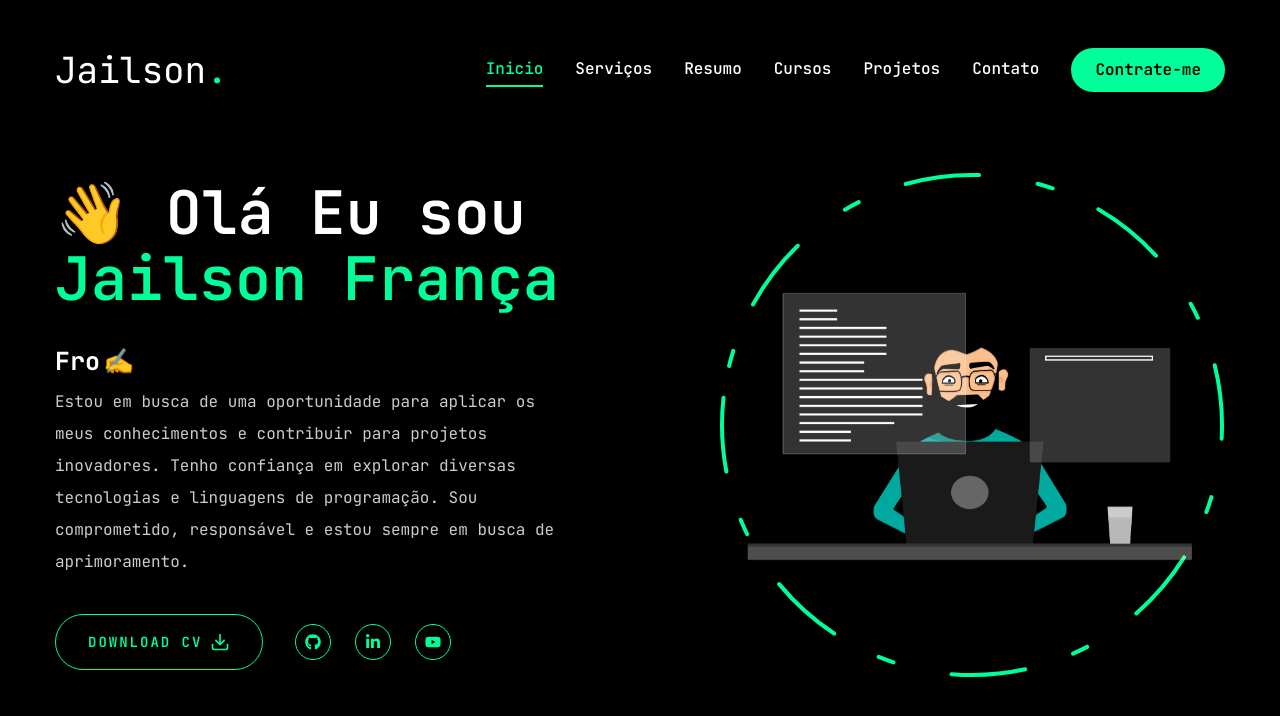
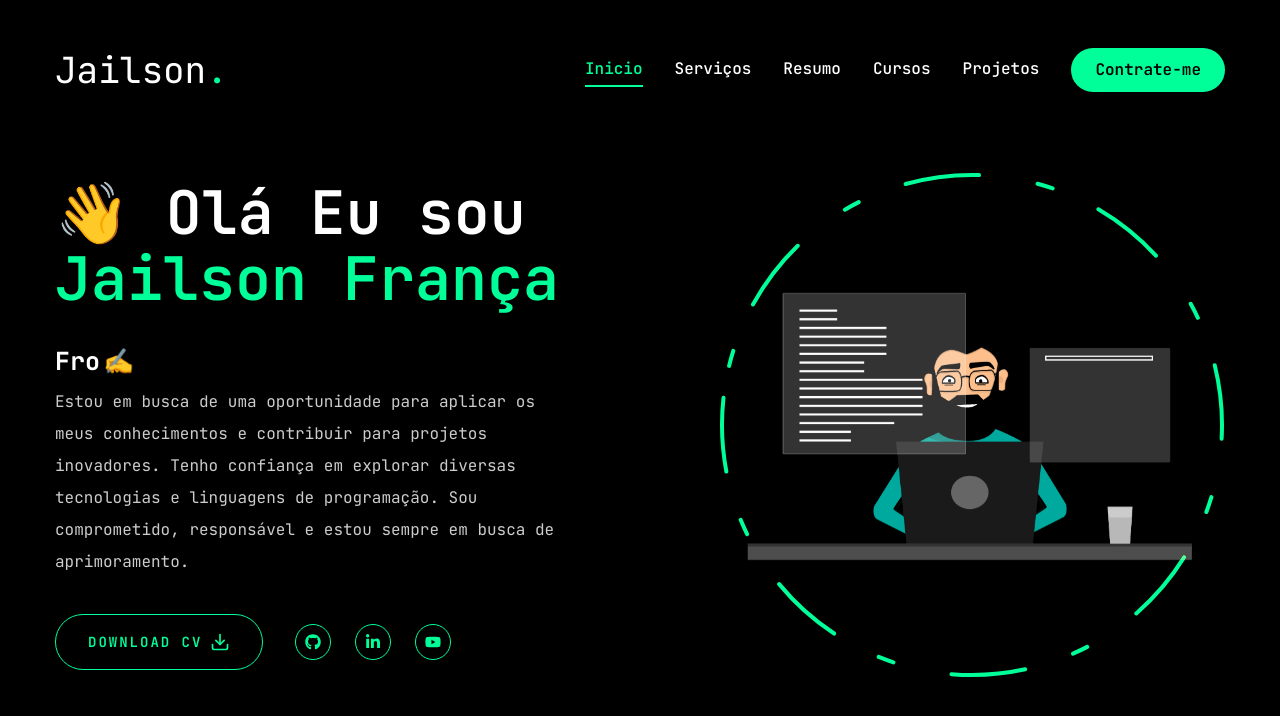
Before and after one commit to jailcomfranssa/Portfolio-2024-jailson, a Next.js app: page / in a window 1280 px wide. Shown: the top 716 px of the page. Built offline with nearby package versions, Linux system fonts and the light colour scheme.

Commit message:
melhorias Nav component

```diff
--- a/components/Nav.jsx
+++ b/components/Nav.jsx
@@ -23,10 +23,7 @@ const links = [
         name: "Projetos",
         path: "/work"
     },
-    {
-        name: "Contato",
-        path: "/contact"
-    },
+
 ]
 
 const NavDesktop = () => {
```
